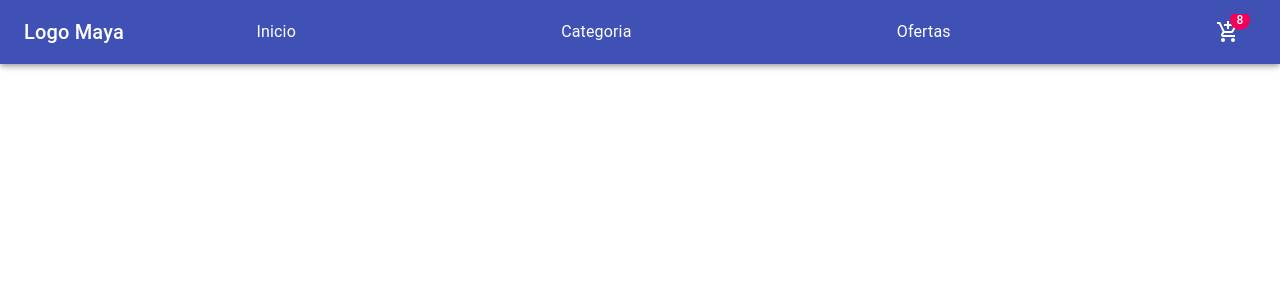
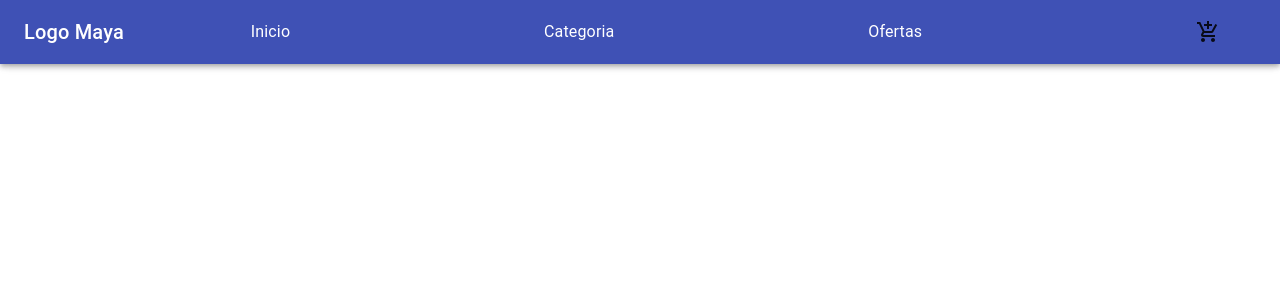
Before and after one commit to SandyMarmolejo/Maya-Ecommerce, a React (Create React App) app: page / in a window 1280 px wide. Shown: the top 300 px of the page. Built offline with nearby package versions, Linux system fonts and the light colour scheme.

Commit message:
contador de agregar productos al carrito

```diff
--- a/src/App.js
+++ b/src/App.js
@@ -6,7 +6,7 @@ function App() {
   return (
     <>
      <NavBar />
-     <ItemListContainer />
+     <ItemListContainer/>
     </>
   );
 }
--- a/src/components/CartWidget.js
+++ b/src/components/CartWidget.js
@@ -1,11 +1,23 @@
 import { Badge } from '@material-ui/core';
+import Button from '@material-ui/core/Button';
 import AddShoppingCartIcon from '@material-ui/icons/AddShoppingCart';
+import { useState } from 'react';
 
 const CartWidget = () => {
+    // let addProducts = 0;
+
+    const [ addProduct, setAddProduct ] = useState(0);
+
+    const increment = () => {
+        setAddProduct(addProduct+1);
+    }
+
     return (
-        <Badge badgeContent={8} color="secondary">
-           < AddShoppingCartIcon />
+        <Button onClick={increment}>
+         <Badge badgeContent={addProduct} color="secondary">
+            < AddShoppingCartIcon />
         </Badge>
+        </Button>
     )
 }
 
--- a/src/components/ItemListContainer.js
+++ b/src/components/ItemListContainer.js
@@ -1,23 +1,11 @@
 
 import React from 'react';
-import { makeStyles } from '@material-ui/core/styles';
-import Typography from '@material-ui/core/Typography';
-
-const useStyles = makeStyles((theme) => ({
-    root: {
-      '& > * + *': {
-        marginLeft: theme.spacing(2),
-      },
-    },
-  }));
 
 const ItemListContainer = () => {
-    const classes = useStyles();
-  const preventDefault = (event) => event.preventDefault();
     return (
-        <Typography className={classes.root}>
-    <span>Texto</span>
-    </Typography>
+        <div>
+            <span>Holaaaa</span>
+        </div>
     )
 }
 
```
